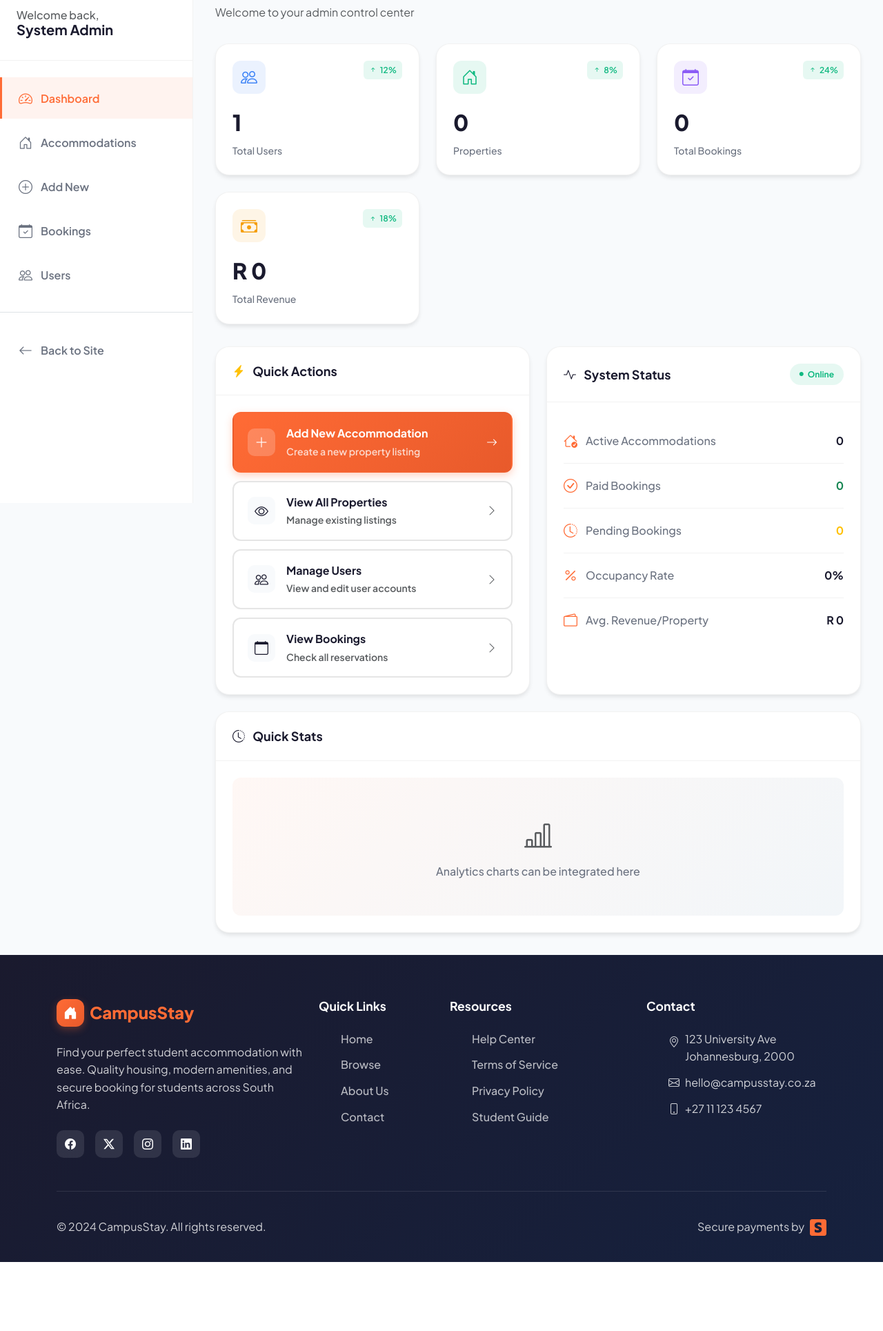
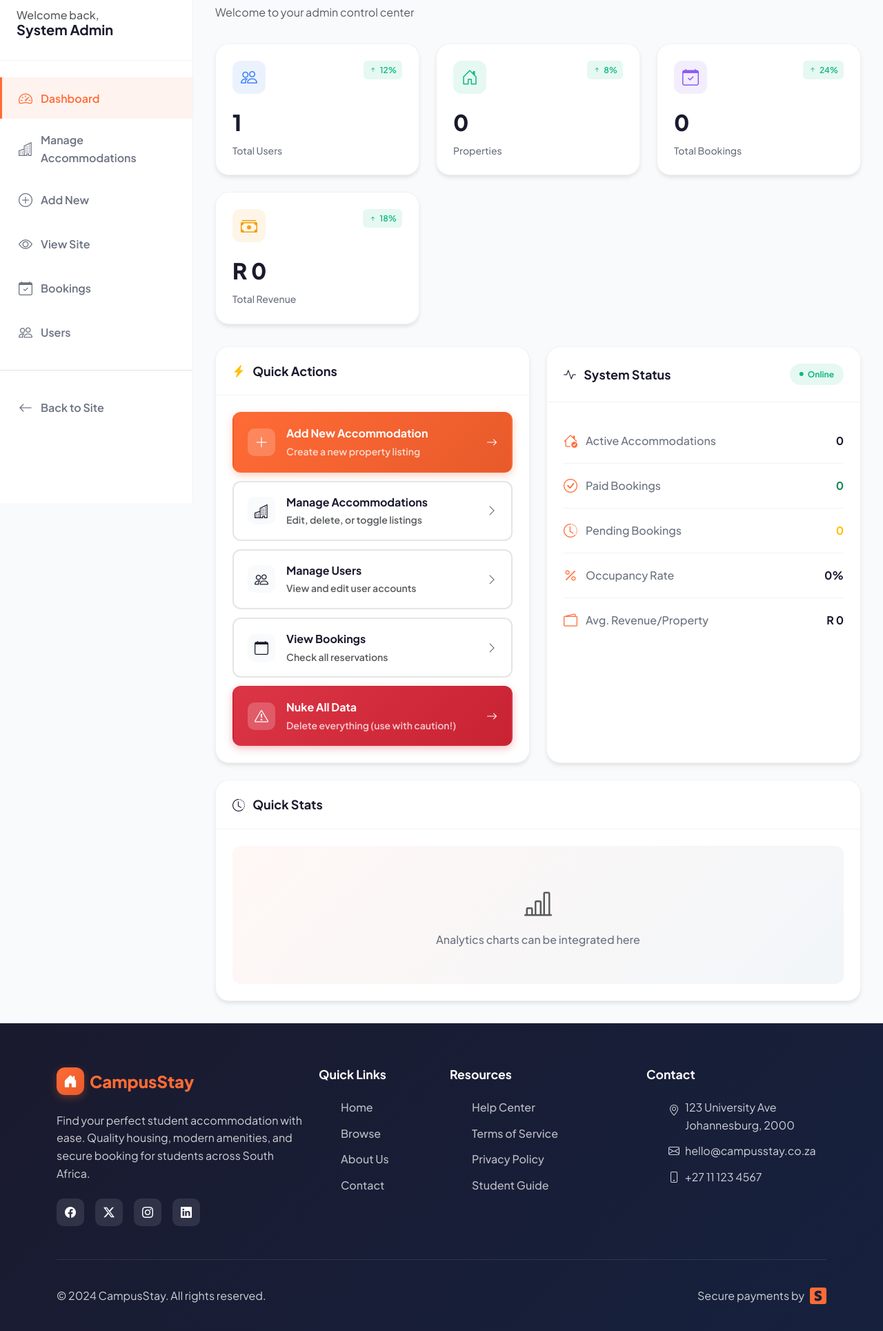
Before and after one commit to gracemaluleke65-svg/campus_stay_accommodation, a Flask app: page /admin/dashboard in a window 1280 px wide. Shown: the part 147-2076 px from the top of the page at 69% size. Before the commit the page ends 1976 px from the top, so only its background shows below. Run offline with Flask 3, Linux system fonts and the light colour scheme; a user stored in the database is signed in; data comes from the database, SQL or seed files in the repository; data that the repository does not hold is empty.

Commit message:
Update dashboard with Manage Accommodations link and Nuke button

```diff
--- a/templates/admin/dashboard.html
+++ b/templates/admin/dashboard.html
@@ -259,6 +259,18 @@
         color: white;
     }
 
+    .action-btn-danger {
+        background: linear-gradient(135deg, #dc3545 0%, #c82333 100%);
+        color: white;
+        box-shadow: 0 4px 12px rgba(220, 53, 69, 0.3);
+    }
+
+    .action-btn-danger:hover {
+        transform: translateY(-2px);
+        box-shadow: 0 6px 20px rgba(220, 53, 69, 0.4);
+        color: white;
+    }
+
     .action-btn-outline {
         background: white;
         color: var(--dark-text);
@@ -282,7 +294,8 @@
         font-size: 1.25rem;
     }
 
-    .action-btn-primary .action-icon {
+    .action-btn-primary .action-icon,
+    .action-btn-danger .action-icon {
         background: rgba(255, 255, 255, 0.2);
     }
 
@@ -449,15 +462,21 @@
                 </a>
             </li>
             <li>
-                <a href="{{ url_for('accommodations') }}">
-                    <i class="bi bi-house-door"></i>
-                    Accommodations
+                <a href="{{ url_for('admin_manage_accommodations') }}">
+                    <i class="bi bi-buildings"></i>
+                    Manage Accommodations
                 </a>
             </li>
             <li>
                 <a href="{{ url_for('admin_new_accommodation') }}">
                     <i class="bi bi-plus-circle"></i>
                     Add New
+                </a>
+            </li>
+            <li>
+                <a href="{{ url_for('accommodations') }}">
+                    <i class="bi bi-eye"></i>
+                    View Site
                 </a>
             </li>
             <li>
@@ -571,13 +590,13 @@
                             <i class="bi bi-arrow-right ms-auto"></i>
                         </a>
 
-                        <a href="{{ url_for('accommodations') }}" class="action-btn action-btn-outline">
+                        <a href="{{ url_for('admin_manage_accommodations') }}" class="action-btn action-btn-outline">
                             <div class="action-icon">
-                                <i class="bi bi-eye"></i>
+                                <i class="bi bi-buildings"></i>
                             </div>
                             <div>
-                                <div class="fw-bold">View All Properties</div>
-                                <small class="text-muted">Manage existing listings</small>
+                                <div class="fw-bold">Manage Accommodations</div>
+                                <small class="text-muted">Edit, delete, or toggle listings</small>
                             </div>
                             <i class="bi bi-chevron-right ms-auto text-muted"></i>
                         </a>
@@ -602,6 +621,17 @@
                                 <small class="text-muted">Check all reservations</small>
                             </div>
                             <i class="bi bi-chevron-right ms-auto text-muted"></i>
+                        </a>
+
+                        <a href="{{ url_for('admin_nuke_data') }}" class="action-btn action-btn-danger">
+                            <div class="action-icon">
+                                <i class="bi bi-exclamation-triangle"></i>
+                            </div>
+                            <div>
+                                <div class="fw-bold">Nuke All Data</div>
+                                <small class="opacity-75">Delete everything (use with caution!)</small>
+                            </div>
+                            <i class="bi bi-arrow-right ms-auto"></i>
                         </a>
                     </div>
                 </div>
```
